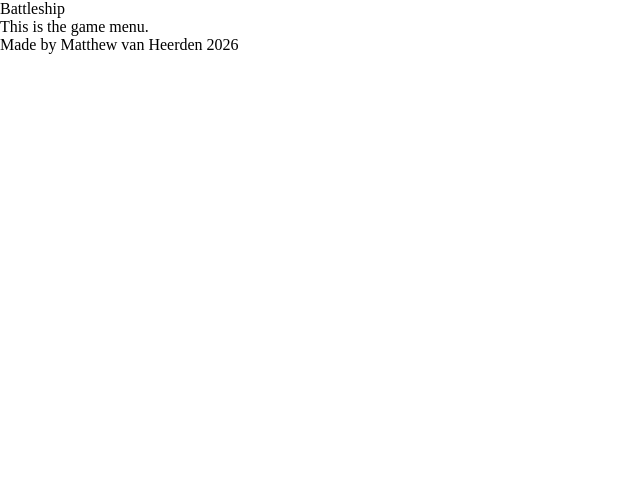
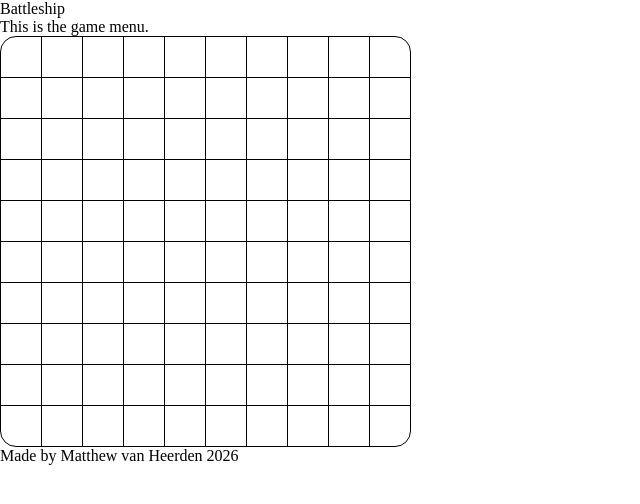
Before and after one commit to Matt152342/OdinBattleship, a website built with webpack: page src/index.html in a window 1280 px wide. Both pictures are taken after a click on the button "One Player". Shown: the whole page, without its empty margins (0-640 px from the left). Built offline with nearby package versions, Linux system fonts and the light colour scheme.

Commit message:
Created gameDOM.js with drawBoard function to draw gameboard to screen

```diff
--- /dev/null
+++ b/src/gameDOM.js
@@ -0,0 +1,26 @@
+import { Ship } from './ship.js';
+import { GameBoard } from './gameboard.js';
+import { Player } from './player.js';
+
+const testBoard = new GameBoard(10, 5);
+
+const drawBoard = (gameMenu) => {
+    const gameboard = document.createElement('div');
+    gameboard.classList.add('gameboard');
+
+    for (let row = 0; row < testBoard.length; row++) {
+        for (let col = 0; col < testBoard.length; col++) {
+            const cell = document.createElement('div');
+            cell.classList.add('cell');
+
+            cell.dataset.x = row;
+            cell.dataset.y = col;
+
+            gameboard.appendChild(cell);
+        }
+    }
+
+    gameMenu.appendChild(gameboard);
+}
+
+export { drawBoard };
--- a/src/index.js
+++ b/src/index.js
@@ -1,8 +1,5 @@
-import { Ship } from './ship.js';
-import { GameBoard } from './gameboard.js';
-import { Player } from './player.js';
-
 import "./styles.css";
+import { drawBoard } from "./gameDOM.js";
 
 const startMenu = document.getElementById('startMenu');
 const gameMenu = document.getElementById('gameMenu');
@@ -11,4 +8,6 @@ const startBtn = document.querySelector('#onePlayerBtn');
 startBtn.addEventListener('click', () => {
     startMenu.classList.add('hidden');
     gameMenu.classList.remove('hidden');
+
+    drawBoard(gameMenu);
 });
--- a/src/styles.css
+++ b/src/styles.css
@@ -9,3 +9,29 @@ html, body {
 .hidden {
     display: none;
 }
+
+.gameboard {
+    margin: 0;
+    padding: 0;
+
+    display: grid;
+    grid-template-columns: repeat(10, 40px);
+    grid-template-rows: repeat(10, 40px);
+    gap: 1px;
+    width: fit-content;
+
+    border: 1px solid black;
+    border-radius: 16px;
+    overflow: hidden;
+}
+
+.cell {
+    margin: 0;
+    padding: 5px;
+    box-sizing: border-box;
+
+    width: 100%;
+    height: 100%;
+
+    outline: 1px solid black;
+}
```
Also changed, not shown: dist/main.js.
